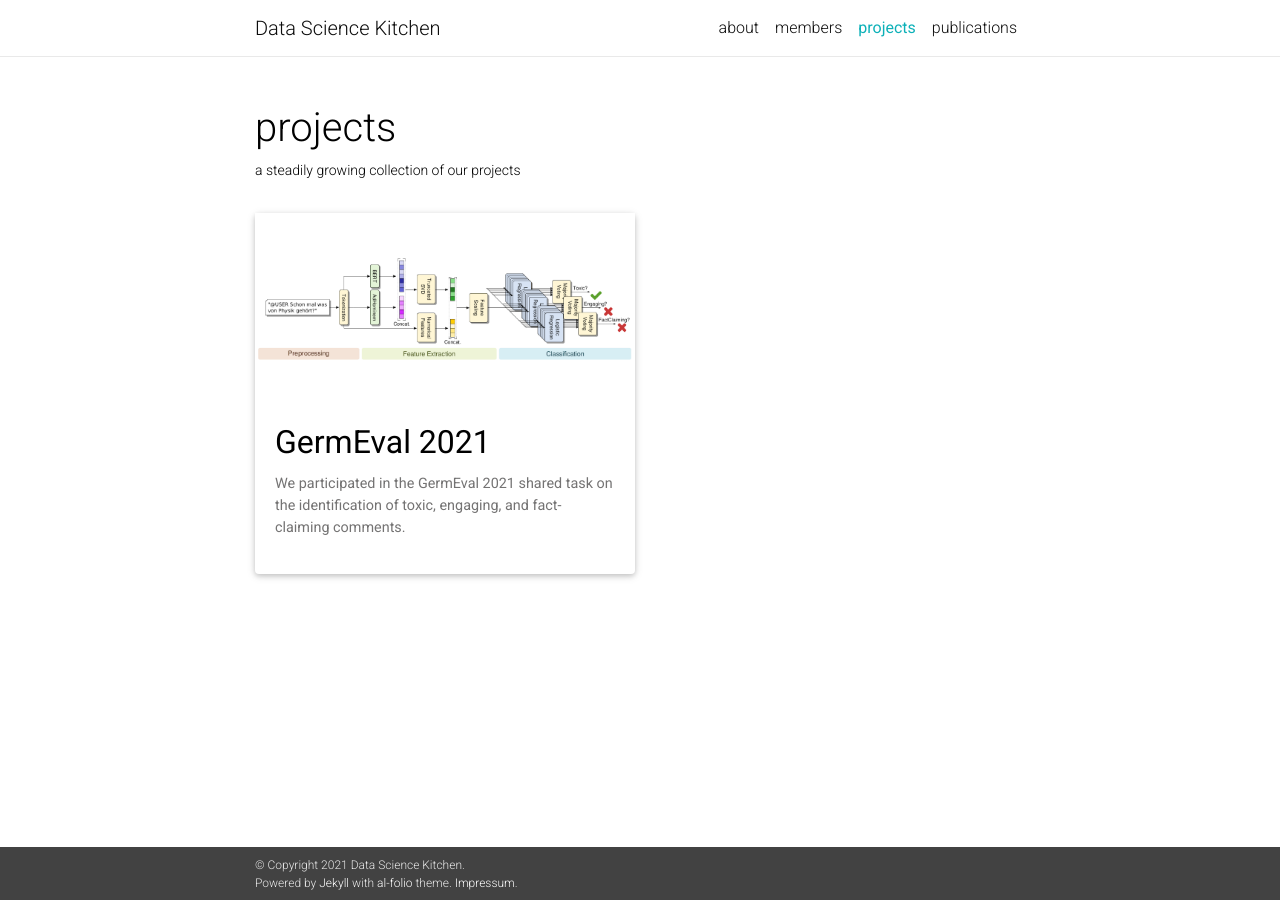
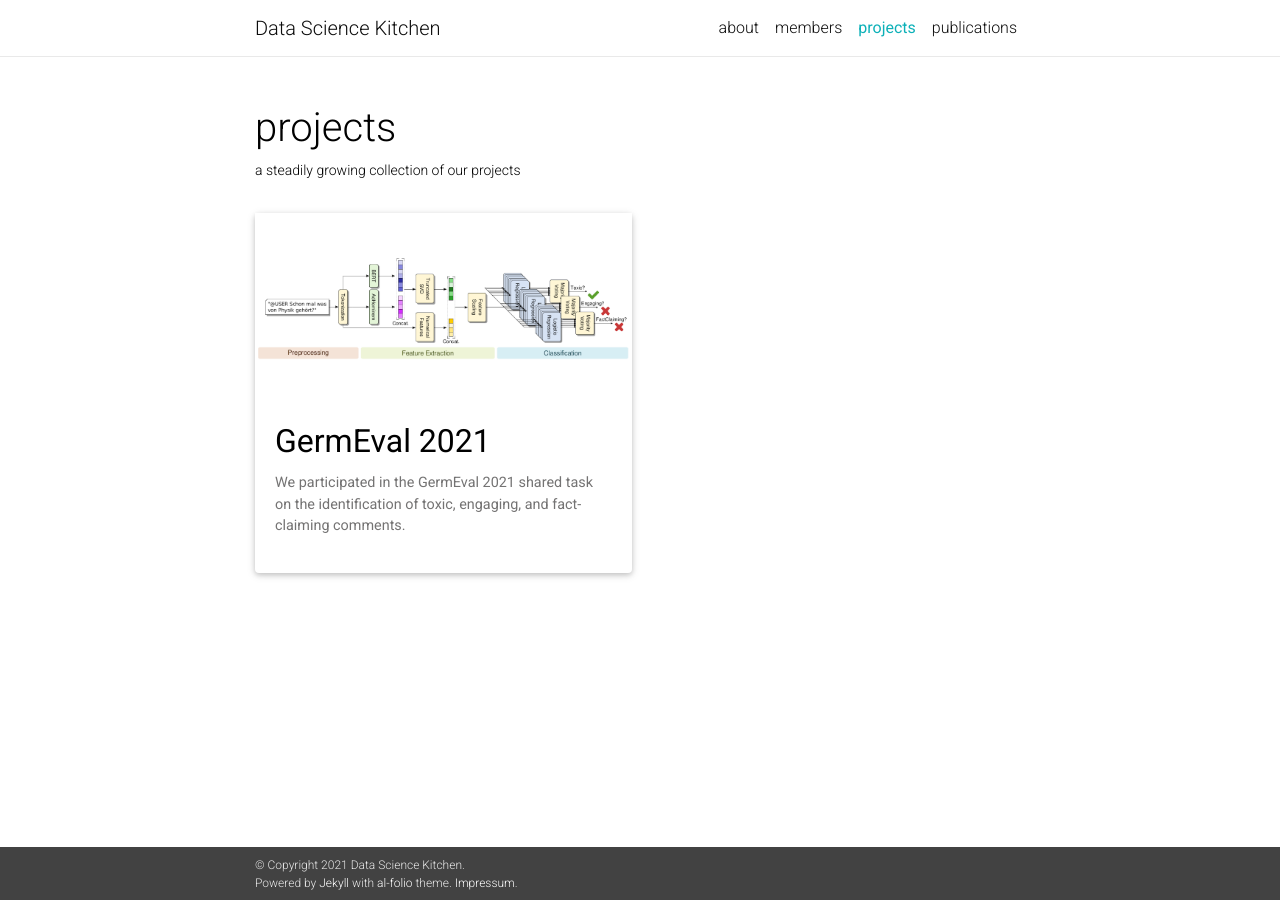
Before and after one commit to data-science-kitchen/data-science-kitchen.github.io, a Jekyll site: the page built from _pages/projects.md, in a window 1280 px wide. Built offline with Jekyll 4.4.1, drawn with Linux system fonts in a browser that asks for light colours; nearby versions of some CDN libraries; comment, search, counter and statistics services are not loaded; a style sheet for code colours, icons or effects is not loaded.

Commit message:
Adapt layout.

```diff
--- a/_sass/_base.scss
+++ b/_sass/_base.scss
@@ -332,7 +332,7 @@ footer.sticky-bottom {
   }
 
   .grid-item {
-    width: 49.33%;
+    width: 49%;
     margin-bottom: 10px;
   }
 
@@ -379,7 +379,7 @@ footer.sticky-bottom {
   }
 
   .grid-item {
-    width: 32.5%;
+    width: 32%;
     margin-bottom: 10px;
   }
 
```
